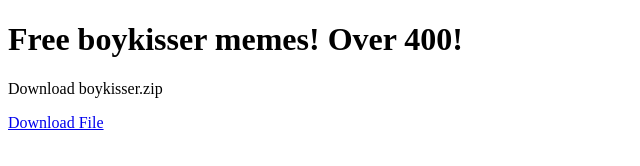
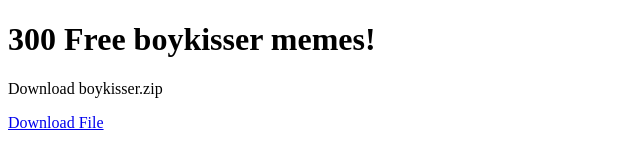
Before and after one commit to bebapainen/boykisser.github.io, a plain HTML site: page index.html in a window 1280 px wide. Shown: the whole page, without its empty margins (0-640 px from the left). Drawn offline with Linux system fonts and the light colour scheme.

Commit message:
Update index.html

```diff
--- a/index.html
+++ b/index.html
@@ -6,7 +6,7 @@
     <title>Download File</title>
 </head>
 <body>
-    <h1>Free boykisser memes! Over 400!</h1>
+    <h1> 300 Free boykisser memes!</h1>
     <p>Download boykisser.zip</p>
     <a href="https://www.dropbox.com/scl/fi/zk6x0hetdbvxvp1g30th2/boykisser.zip?rlkey=w29uev2xvu24ek1u77qlnh270&st=iqxd66a3&dl=1" download>Download File</a>
 </body>
```
